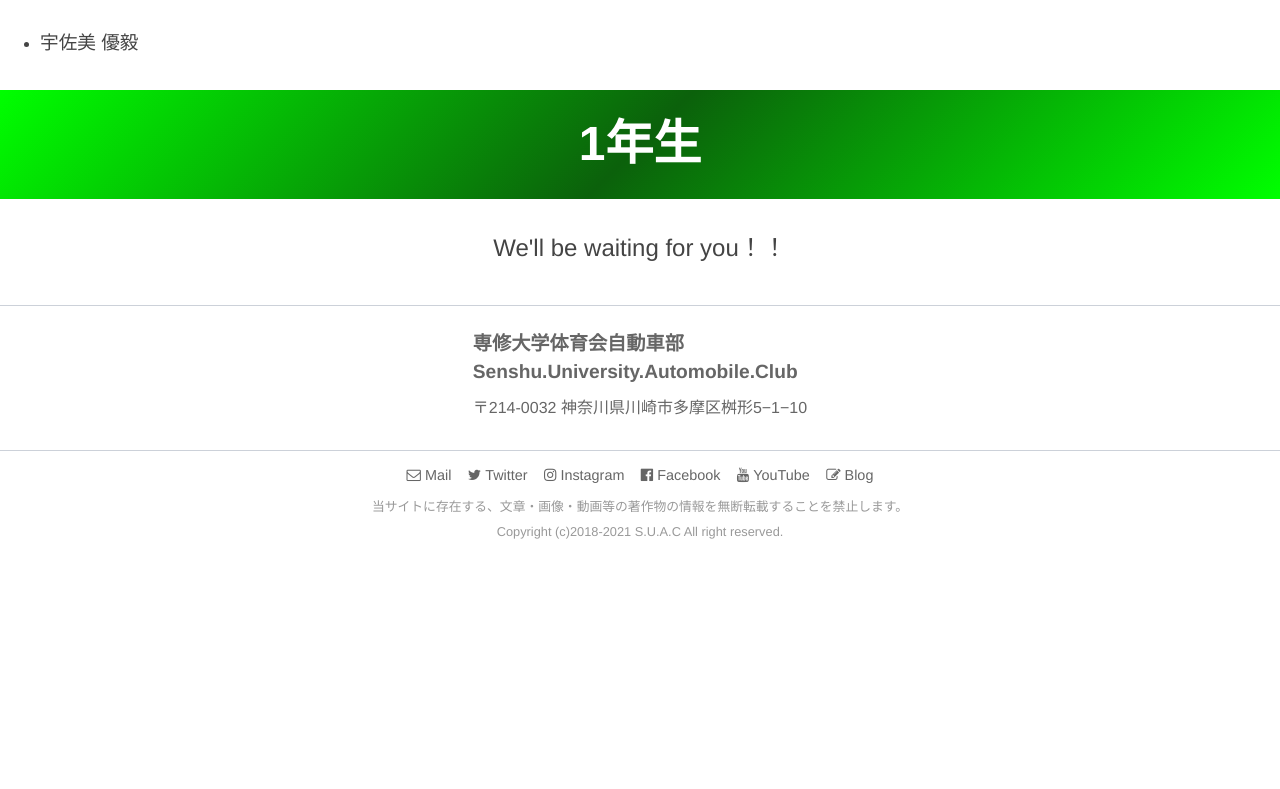
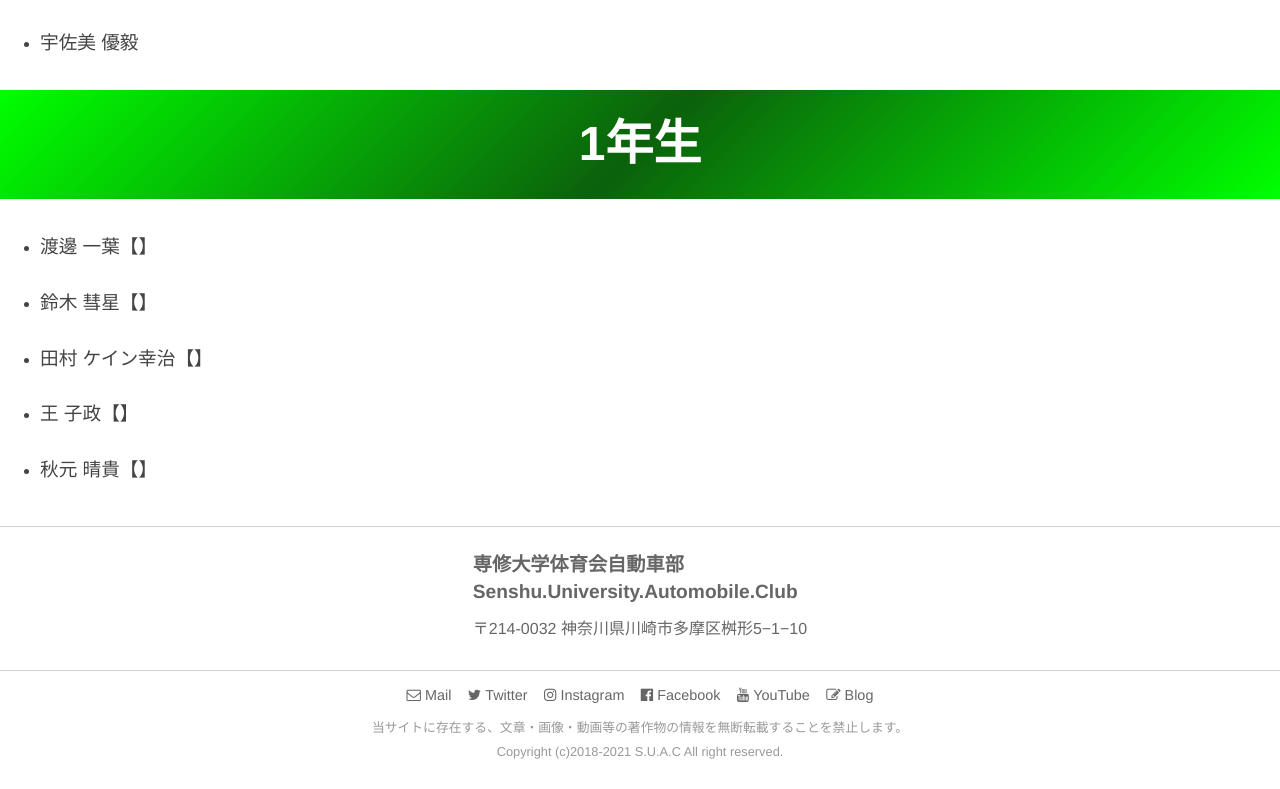
Before and after one commit to kanek0j1/suac_web, a plain HTML site: page member.html in a window 1280 px wide. Shown: the part 1749-2538 px from the top of the page. Before the commit the page ends 2318 px from the top, so only its background shows below. Drawn offline with nearby package versions, Linux system fonts and the light colour scheme.

Commit message:
メンバー車追加

```diff
--- a/member.html
+++ b/member.html
@@ -761,7 +761,14 @@
 </ul>
 <!-- 学年-->
 <h1 class="sub"><span style="color: #ffffff;">1年生</span><span style="color: #ffffff;"></span></h1>
-<p style="text-align: center;"><span style="font-size: 18pt;">We'll be waiting for you！！</span><span style="font-size: 18pt;"></span></p>
+<!-- メンバー-->
+<ul>
+    <li class="article-paragraph"><span style="font-size: 14pt;">渡邊 一葉【】</span></li>
+    <li class="article-paragraph"><span style="font-size: 14pt;">鈴木 彗星【】</span></li>
+    <li class="article-paragraph"><span style="font-size: 14pt;">田村 ケイン幸治【】</span></li>
+    <li class="article-paragraph"><span style="font-size: 14pt;">王 子政【】</span></li>
+    <li class="article-paragraph"><span style="font-size: 14pt;">秋元 晴貴【】</span></li>
+    </ul>
 </div>
 <!-- ここから編集禁止
 
```
Also changed, not shown: cars.html (+13 -7 lines), index.html (+1 -1 lines), img/noa.jpg (added), 2 other files.
